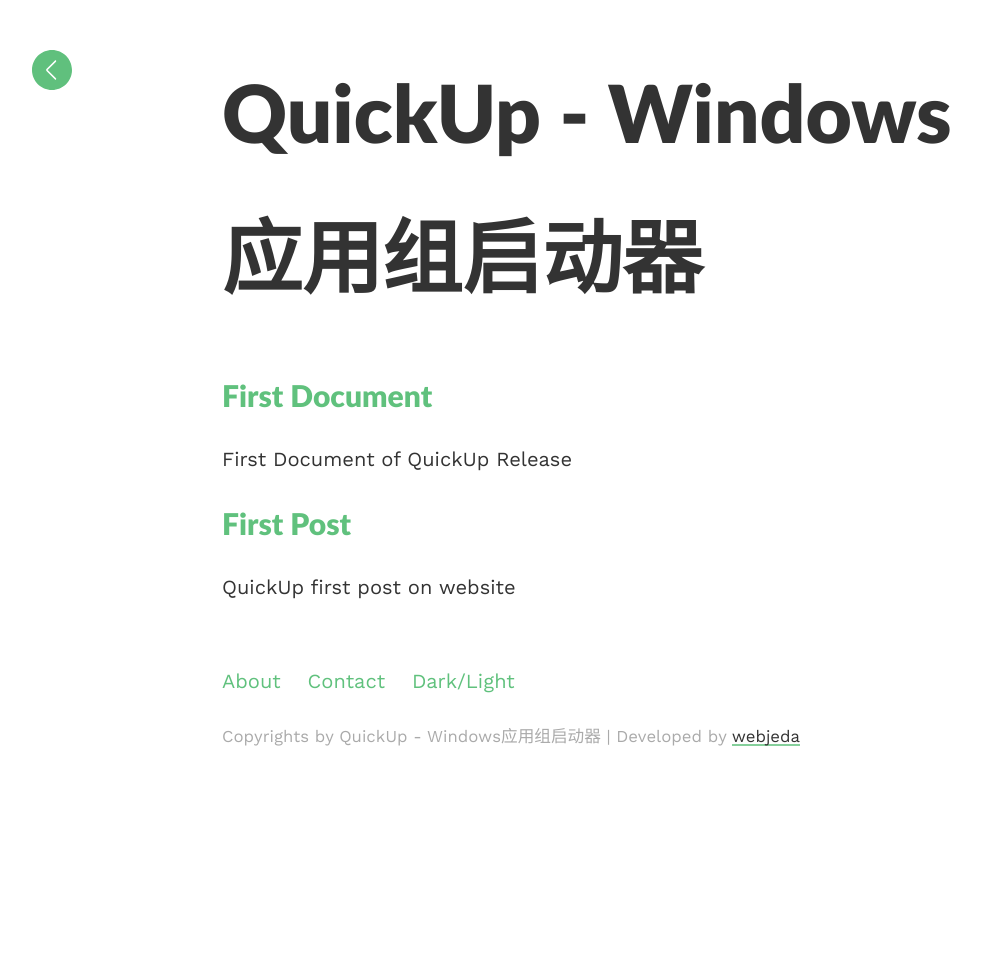
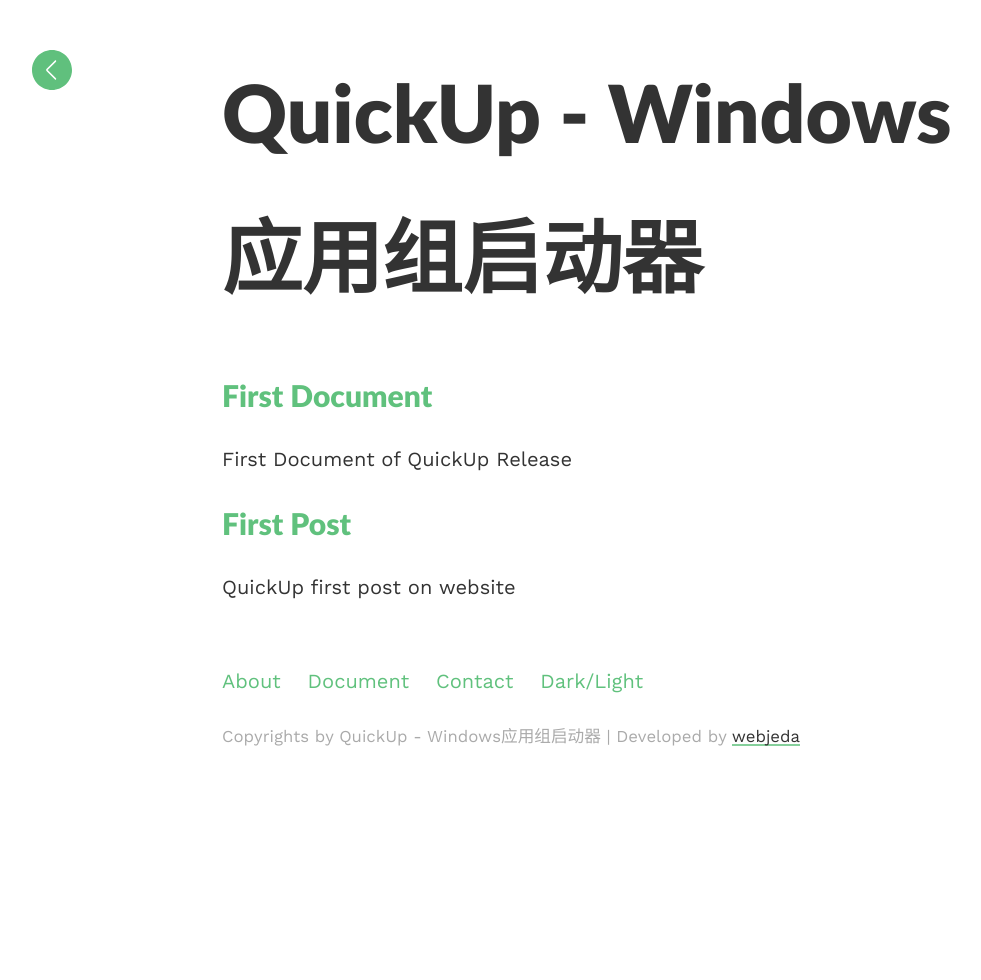
Before and after one commit to Smart-Space/QuickUp, a Jekyll site: the page built from docs/index.html, in a window 1280 px wide. Shown: the whole page, without its empty margins (18-999 px from the left). Built offline with Jekyll 4.4.1, drawn with Linux system fonts in a browser that asks for light colours; the list of posts is cut into pages by our own code.

Commit message:
upload document link

```diff
--- a/docs/_layouts/default.html
+++ b/docs/_layouts/default.html
@@ -29,6 +29,7 @@
         <footer>
             <div class="links">
                 <a href="{{site.baseurl}}/about/">About</a>
+		<a href="{{site.baseurl}}/document/">Document</a>
                 <a href="{{site.baseurl}}/contact/">Contact</a>
                 <a class="theme" onclick="theme()">Dark/Light</a>
             </div>
```
